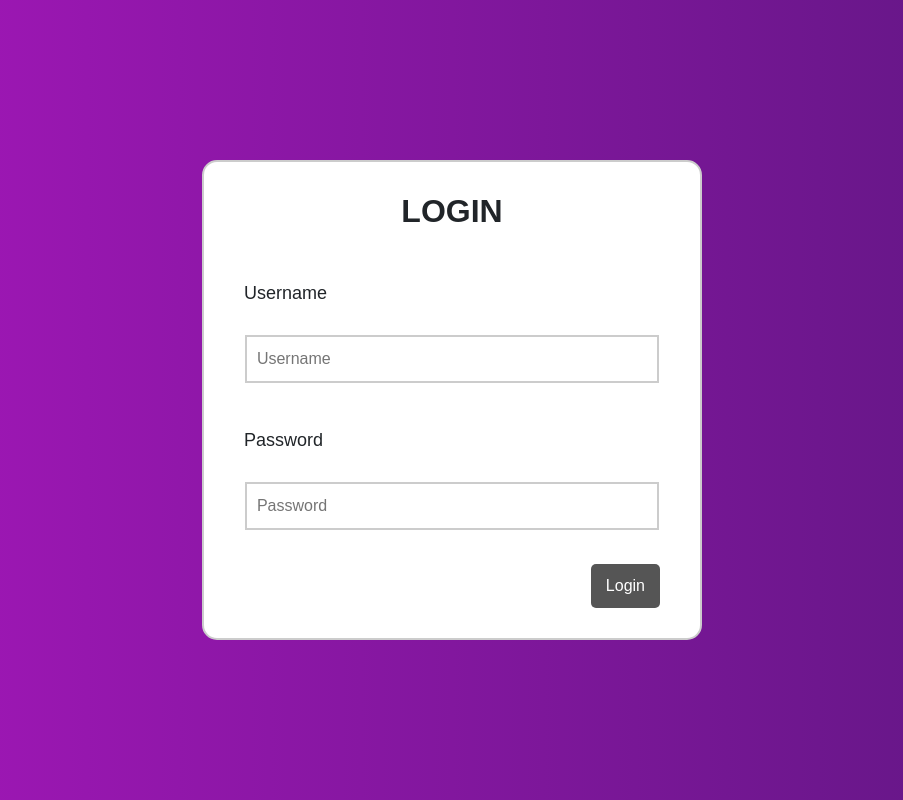
After one commit to hungcan0611/CSE485_1851061439_1851061670, a PHP site: page /Admin/index.php in a window 1280 px wide. The commit adds this page. Shown: the whole page, without its empty margins (188-1091 px from the left). Run offline with PHP 8.4, Linux system fonts and the light colour scheme; some libraries are stand-ins or nearby versions.

Commit message:
Cap nhat login, logout cho admin

```diff
--- /dev/null
+++ b/Admin/config.php
@@ -0,0 +1,6 @@
+<?php
+    $conn = mysqli_connect("localhost","root","","test_admin");
+    if(!$conn){
+        echo "Connection failed!";
+    }
+?>
--- /dev/null
+++ b/Admin/footer.php
@@ -0,0 +1,8 @@
+
+    <!-- Optional JavaScript -->
+    <!-- jQuery first, then Popper.js, then Bootstrap JS -->
+    <script src="https://code.jquery.com/jquery-3.3.1.slim.min.js" integrity="sha384-q8i/X+965DzO0rT7abK41JStQIAqVgRVzpbzo5smXKp4YfRvH+8abtTE1Pi6jizo" crossorigin="anonymous"></script>
+    <script src="https://cdnjs.cloudflare.com/ajax/libs/popper.js/1.14.7/umd/popper.min.js" integrity="sha384-UO2eT0CpHqdSJQ6hJty5KVphtPhzWj9WO1clHTMGa3JDZwrnQq4sF86dIHNDz0W1" crossorigin="anonymous"></script>
+    <script src="https://stackpath.bootstrapcdn.com/bootstrap/4.3.1/js/bootstrap.min.js" integrity="sha384-JjSmVgyd0p3pXB1rRibZUAYoIIy6OrQ6VrjIEaFf/nJGzIxFDsf4x0xIM+B07jRM" crossorigin="anonymous"></script>
+  </body>
+</html>
--- /dev/null
+++ b/Admin/header.php
@@ -0,0 +1,14 @@
+<!doctype html>
+<html lang="en">
+  <head>
+    <title>Title</title>
+    <!-- Required meta tags -->
+    <meta charset="utf-8">
+    <meta name="viewport" content="width=device-width, initial-scale=1, shrink-to-fit=no">
+
+    <!-- Bootstrap CSS -->
+    <link rel="stylesheet" href="../CSS/style.css">
+    <link rel="stylesheet" href="https://stackpath.bootstrapcdn.com/bootstrap/4.3.1/css/bootstrap.min.css" integrity="sha384-ggOyR0iXCbMQv3Xipma34MD+dH/1fQ784/j6cY/iJTQUOhcWr7x9JvoRxT2MZw1T" crossorigin="anonymous">
+    <link rel="stylesheet" href="https://pro.fontawesome.com/releases/v5.10.0/css/all.css" integrity="sha384-AYmEC3Yw5cVb3ZcuHtOA93w35dYTsvhLPVnYs9eStHfGJvOvKxVfELGroGkvsg+p" crossorigin="anonymous"/>
+  </head>
+  <body>
--- /dev/null
+++ b/Admin/index.php
@@ -0,0 +1,20 @@
+<?php
+    include("header.php");
+?>
+<section id="login">
+    <form action="login.php" method="POST">
+        <h2><b>LOGIN</b></h2>
+        <?php if(isset($_GET['error'])){ ?>
+            <p class="error"><?php echo $_GET['error']; ?></p>
+        <?php } ?>
+        <label>Username</label>
+        <input type="text" name="username" placeholder="Username"><br>
+        <label>Password</label>
+        <input type="password" name="password" placeholder="Password"><br>
+        <button type="submit">Login</button>
+    </form>
+</section>
+
+<?php
+    include("footer.php");
+?>
--- /dev/null
+++ b/Admin/logout.php
@@ -0,0 +1,6 @@
+<?php
+    session_start();
+    session_unset();
+    session_destroy();
+    header("location: index.php");
+?>
--- /dev/null
+++ b/Admin/sidebar_footer.php
@@ -0,0 +1,5 @@
+</div>
+    </section>
+<?php
+    include("footer.php");
+?>
--- a/CSS/style.css
+++ b/CSS/style.css
@@ -217,6 +217,9 @@ body
     border-radius: 50%;
     margin: 0 10px;
 }
+.title{
+    margin-top: 100px;
+}
 
 /* ------------------- Social Media ------------------- */
 #social-media{
@@ -376,3 +379,57 @@ label #sidebar_btn:hover{
         margin-left: 60px;
     }
 }
+/* ------------------- Login ------------------- */
+#login{
+    background: linear-gradient(to right, #a517ba, #5f1782);
+    display: flex;
+    justify-content: center;
+    align-items: center;
+    height: 100vh;
+}
+#login *{
+    font-family: sans-serif;
+    box-sizing: border-box;
+}
+#login form{
+    width: 500px;
+    border: 2px solid #cccccc;
+    padding: 30px;
+    background: #fff;
+    border-radius: 15px;
+}
+#login h2{
+    text-align: center;
+    margin-bottom: 40px;
+}
+#login input{
+    display: block;
+    border: 2px solid #cccccc;
+    width: 95%;
+    padding: 10px;
+    margin: 10px auto;
+}
+#login label{
+    font-size: 18px;
+    padding: 10px;
+}
+#login button{
+    float: right;
+    background: #555;
+    padding: 10px 15px;
+    color: #fff;
+    border-radius: 5px;
+    margin-right: 10px;
+    border: none;
+}
+#login button:hover{
+    opacity: .7;
+}
+#login .error{
+    background: #f2dede;
+    color: #a94442;
+    padding: 10px;
+    width: 95%;
+    border-radius: 5px;
+    margin: 20px auto;
+}
```
Also changed, not shown: Admin/home.php (added, +14 -0 lines), Admin/login.php (added, +43 -0 lines), Admin/sidebar.php (deleted, +0 -50 lines), Admin/sidebar_header.php (added, +29 -0 lines).
